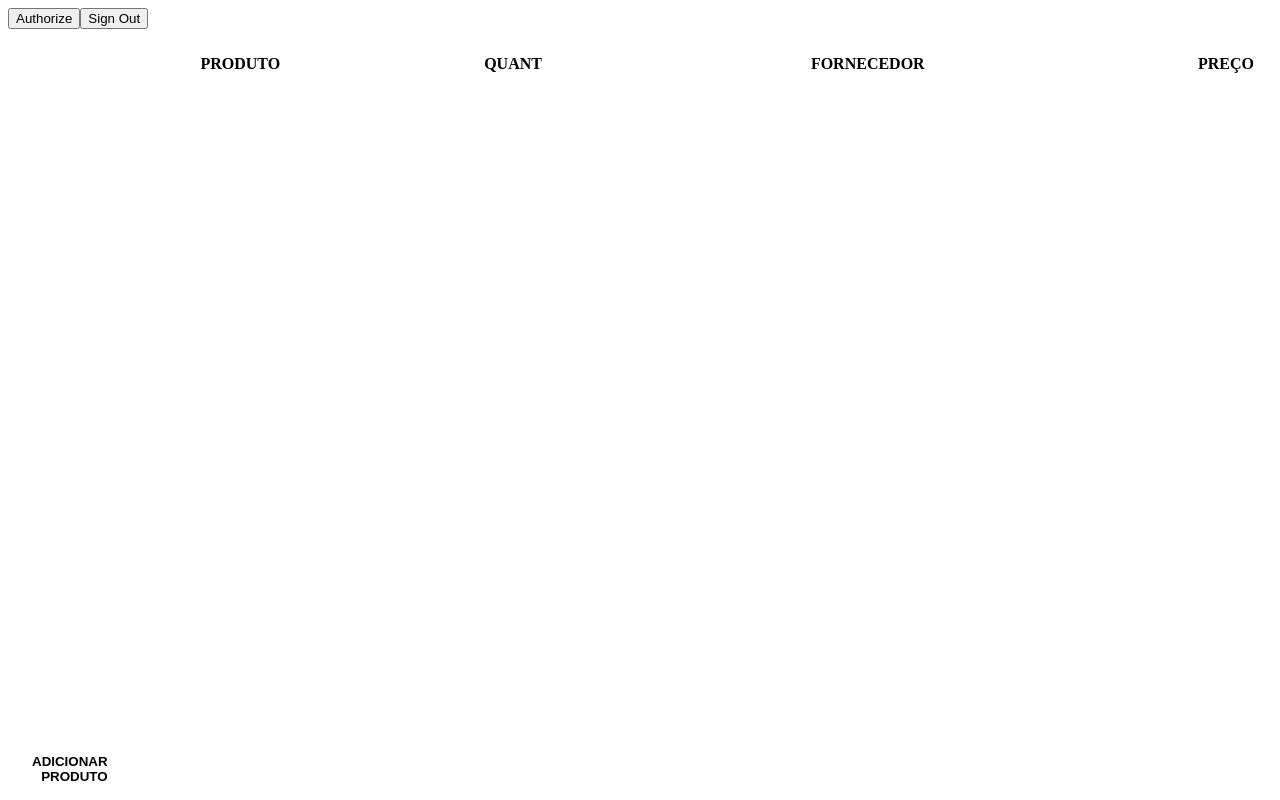
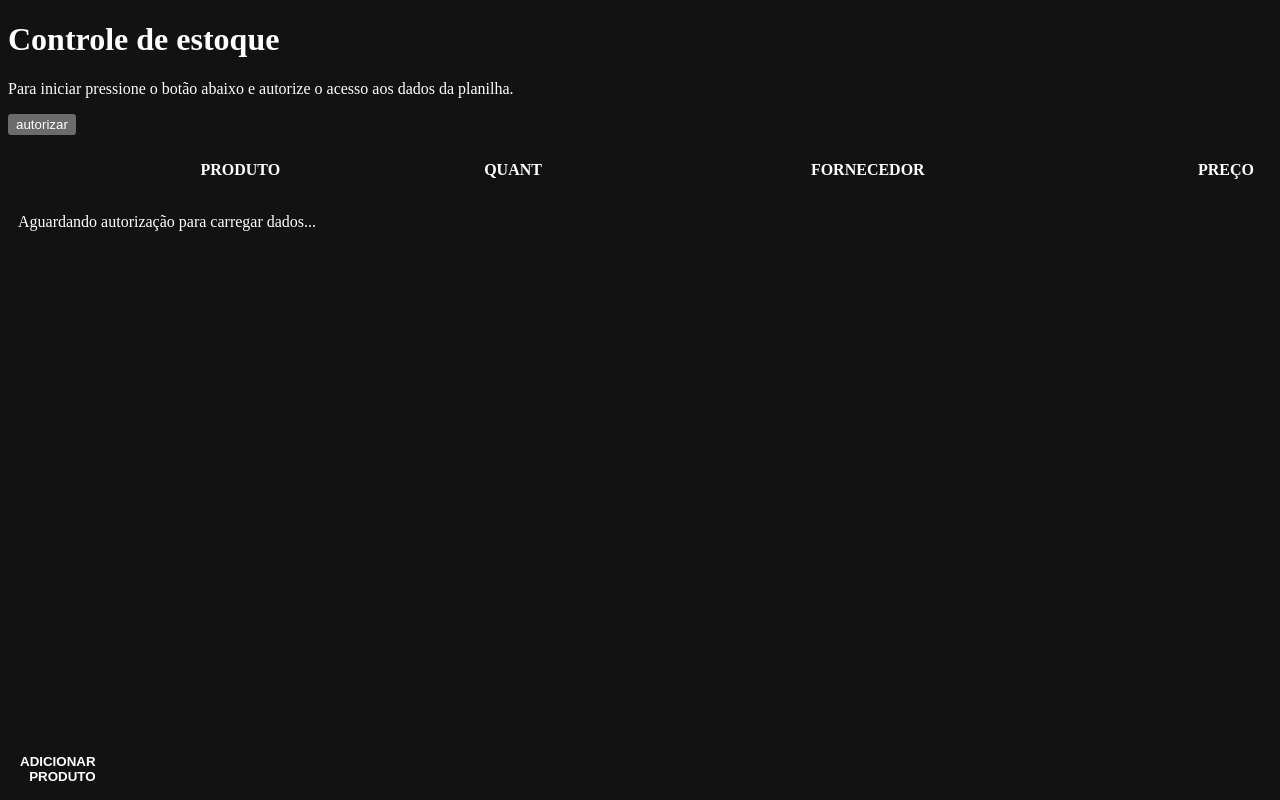
Before and after one commit to jomarcardoso/js-stock-control-with-xlsx-database, a Next.js app: page /js-stock-control-with-xlsx-database/ in a window 1280 px wide. Built offline with nearby package versions, Linux system fonts and the light colour scheme.

Commit message:
improve texts and colors

```diff
--- a/app/components/bar.js
+++ b/app/components/bar.js
@@ -31,7 +31,7 @@ export function Bar() {
   };
 
   return (
-    <div className="bar fixed bottom-0 left-0 w-full px-5 py-2 border-t-2 flex gap-2">
+    <div className="bar fixed bottom-0 left-0 w-full p-2 border-t-2 flex gap-2">
       {!hasCurrent && (
         <>
           <ActionButton type="submit" onClick={handleAdd}>
--- a/app/components/table.js
+++ b/app/components/table.js
@@ -23,8 +23,6 @@ export function Table() {
 
     return newRows;
   }, [rows, sortedColumn]);
-
-  console.log('sortedTable', current, sortedTable);
 
   return (
     <table className="table-auto w-full">
@@ -56,7 +54,8 @@ export function Table() {
       </thead>
 
       <tbody>
-        {sortedTable.map((row, index) => (
+        {sortedTable.length ? (
+          sortedTable.map((row, index) => (
             <tr key={index} className="tr relative">
               <td className="td">
                 {row[0]}
@@ -77,7 +76,14 @@ export function Table() {
               <td className="td">{row[2]}</td>
               <td className="td">{(row[3] || '').replace(',00', '')}</td>
             </tr>
-        ))}
+          ))
+        ) : (
+          <tr className="tr bg-transparent">
+            <td className="td border-none" colSpan={4}>
+              <p>Aguardando autorização para carregar dados...</p>
+            </td>
+          </tr>
+        )}
       </tbody>
     </table>
   );
--- a/app/globals.css
+++ b/app/globals.css
@@ -5,7 +5,7 @@
 /* @import './styles/styles.css'; */
 
 html {
-  color-scheme: light dark;
+  color-scheme: dark;
 }
 
 body {
@@ -77,8 +77,8 @@ body {
   }
 
   .tr:has(input:checked) {
-    background-color: var(--system-selected-item);
-    color: var(--system-selected-item-text);
+    background-color: var(--system-interactive-color);
+    color: var(--system-canvas-text-inverted);
   }
 
   .th {
@@ -99,7 +99,7 @@ body {
   }
 
   .bar {
-    background-color: var(--system-canvas);
+    background-color: var(--system-surface-color);
     border-top: var(--system-stroke-medium) solid var(--system-stroke-color);
   }
 
--- a/app/layout.js
+++ b/app/layout.js
@@ -30,6 +30,12 @@ export default function RootLayout({ children }) {
       <body
         className={`${geistSans.variable} ${geistMono.variable} antialiased`}
       >
+        <h1>Controle de estoque</h1>
+
+        <p>
+          Para iniciar pressione o botão abaixo e autorize o acesso aos dados da
+          planilha.
+        </p>
         <GoogleLogin>
           <SupplierSheetsProvider>
             <CurrentProvider>
--- a/app/providers/google-login.provider.js
+++ b/app/providers/google-login.provider.js
@@ -117,7 +117,7 @@ export function GoogleLogin({ children }) {
       localStorage.setItem('token', JSON.stringify(gapi.client.getToken()));
 
       document.getElementById('signout_button').style.visibility = 'visible';
-      document.getElementById('authorize_button').innerText = 'Refresh';
+      document.getElementById('authorize_button').innerText = 'atualizar';
     };
 
     if (gapi.client.getToken() === null) {
@@ -165,11 +165,15 @@ export function GoogleLogin({ children }) {
 
   return (
     <GoogleLoginContext.Provider value={user}>
-      <button id="authorize_button" onClick={handleAuthClick}>
-        Authorize
+      <button id="authorize_button" onClick={handleAuthClick} className="mr-2">
+        autorizar
       </button>
-      <button id="signout_button" onClick={handleSignoutClick}>
-        Sign Out
+      <button
+        id="signout_button"
+        onClick={handleSignoutClick}
+        style={{ visibility: 'hidden' }}
+      >
+        sair do usuário
       </button>
 
       {/* <pre id="content" style={{ whiteSpace: 'pre-wrap' }}></pre> */}
--- a/app/providers/stock-sheets.provider.js
+++ b/app/providers/stock-sheets.provider.js
@@ -58,8 +58,6 @@ export function StockSheetsProvider({ children }) {
   useEffect(() => {
     if (!fetched.current) return;
 
-    console.log(sheets);
-
     updateSheet();
   }, [sheets]);
 
```
Also changed, not shown: 1 other file (tests, documents, lock files or other folders). Lines whose indentation alone changed are shown as unchanged.
